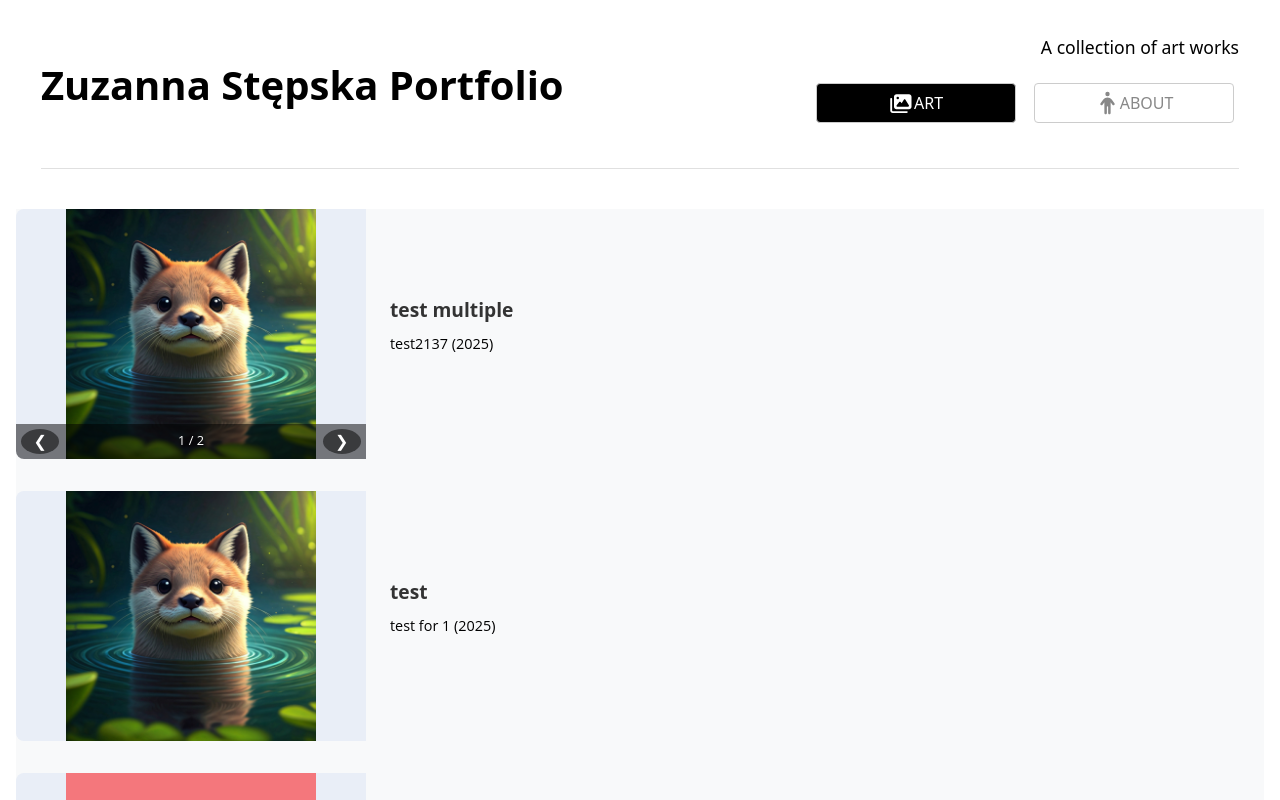
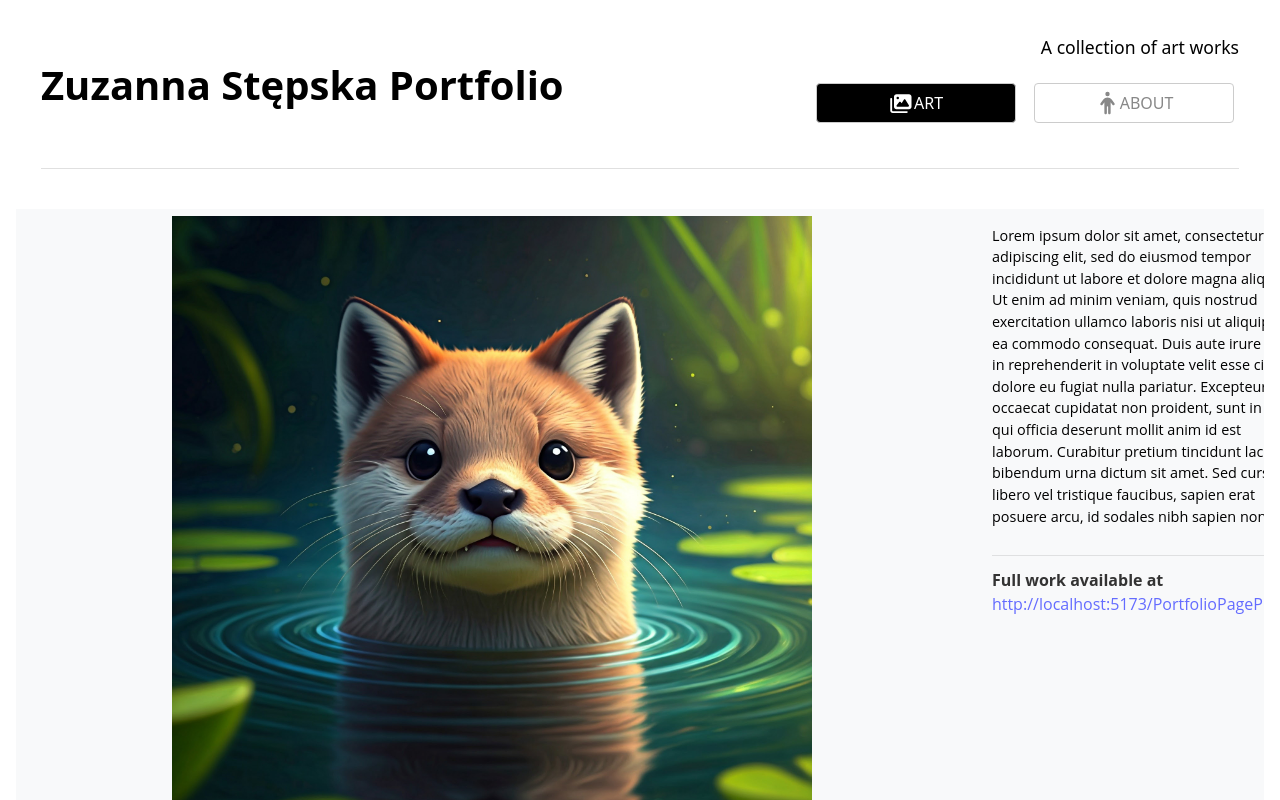
Before and after one commit to JNeubau/PortfolioPageProject, a React (Vite) app: page /PortfolioPageProject/addNewArt in a window 1280 px wide. Both pictures are taken after a click on the button "Back to Main Page". Shown: the top 800 px of the page. Built offline with nearby package versions, Linux system fonts and the light colour scheme; no server answers.

Commit message:
change visiblity and fields in submition page

```diff
--- a/src/AddArtPage.jsx
+++ b/src/AddArtPage.jsx
@@ -14,8 +14,9 @@ function AddArtPage() {
     const navigate = useNavigate();
     const fileInputRef = useRef(null);
     const [formData, setFormData] = useState({
-        title: '',
+        // title: '',
         description: '',
+        link: '',
         year: DEFAULTS.YEAR,
         images: []
     });
@@ -171,8 +172,13 @@ function AddArtPage() {
         e.preventDefault();
 
         // Validate form using validation rules from parameters
-        if (!formData.title.trim() || formData.title.length < VALIDATION.MIN_TITLE_LENGTH) {
-            alert(TEXT.MESSAGES.TITLE_REQUIRED);
+        // if (!formData.title.trim() || formData.title.length < VALIDATION.MIN_TITLE_LENGTH) {
+        //     alert(TEXT.MESSAGES.TITLE_REQUIRED);
+        //     return;
+        // }
+
+        if (formData.link.trim() && formData.link.length > VALIDATION.MAX_LINK_LENGTH) {
+            alert(TEXT.MESSAGES.LINK_TOO_LONG);
             return;
         }
 
@@ -214,7 +220,8 @@ function AddArtPage() {
         // Create a new artwork object with the form data
         const newArtwork = {
             id: Date.now().toString(), // Generate a unique ID using timestamp
-            title: formData.title,
+            // title: formData.title,
+            link: formData.link,
             description: formData.description,
             year: formData.year,
             images: imageResults,
@@ -226,7 +233,8 @@ function AddArtPage() {
 
         if (saveResult) {
             // Show success message
-            alert(TEXT.MESSAGES.SUBMISSION_SUCCESS(formData.title));
+            alert(TEXT.MESSAGES.SUBMISSION_SUCCESS);
+            // alert(TEXT.MESSAGES.SUBMISSION_SUCCESS(formData.title));
 
             // Navigate back to home page
             navigate('/');
@@ -245,7 +253,7 @@ function AddArtPage() {
             <p>{TEXT.ADD_ART_SUBTITLE}</p>
 
             <form onSubmit={handleSubmit}>
-                <div className="form-group">
+                {/* <div className="form-group">
                     <label htmlFor="title">{TEXT.FORM_LABELS.TITLE}</label>
                     <input
                         type="text"
@@ -258,7 +266,7 @@ function AddArtPage() {
                         maxLength={VALIDATION.MAX_TITLE_LENGTH}
                         placeholder={TEXT.FORM_PLACEHOLDERS.TITLE}
                     />
-                </div>
+                </div> */}
 
                 <div className="form-group">
                     <label htmlFor="description">{TEXT.FORM_LABELS.DESCRIPTION}</label>
@@ -270,6 +278,19 @@ function AddArtPage() {
                         rows="4"
                         maxLength={VALIDATION.MAX_DESCRIPTION_LENGTH}
                         placeholder={TEXT.FORM_PLACEHOLDERS.DESCRIPTION}
+                    />
+                </div>
+
+                <div className="form-group">
+                    <label htmlFor="link">{TEXT.FORM_LABELS.LINK}</label>
+                    <textarea
+                        id="link"
+                        name="link"
+                        value={formData.link}
+                        onChange={handleChange}
+                        // rows="4"
+                        maxLength={VALIDATION.MAX_LINK_LENGTH}
+                        placeholder={TEXT.FORM_PLACEHOLDERS.LINK}
                     />
                 </div>
 
--- a/src/App.css
+++ b/src/App.css
@@ -214,16 +214,26 @@
 @media (min-width: 768px) {
   .gallery-item.horizontal-layout {
     flex-direction: row;
-    height: 250px;
+    /* let the card height be determined by its content (the image) */
+    height: auto;
+    align-items: flex-start; /* allow image to dictate height */
   }
 
+  /* Make image take ~75% and content ~25% on desktop */
   .gallery-item.horizontal-layout .item-image-container {
-    flex: 0 0 350px;
+    flex: 0 0 75%;
+    max-width: 75%;
+    height: auto;
+    display: flex;
+    align-items: center;
+    justify-content: center;
+    padding: 0.5rem;
   }
 
   .gallery-item.horizontal-layout .item-content {
-    flex: 1;
-    padding: 1.5rem;
+    flex: 0 0 25%;
+    max-width: 25%;
+    padding: 1rem 1.5rem;
     display: flex;
     flex-direction: column;
     justify-content: center;
@@ -232,17 +242,30 @@
 }
 
 .item-image-container {
+  /* default preview size on mobile */
   height: 250px;
   width: 100%;
 }
 
 .item-image {
   height: 100%;
-  background-color: #e9eef7;
+  background-color: var(--art-bg-color);
   border-bottom: 1px solid var(--art-border-color);
   position: relative;
   overflow: hidden;
   cursor: pointer;
+  display: flex;
+  align-items: center;
+  justify-content: center;
+}
+
+.card-image {
+  display: block;
+  max-width: 100%;
+  height: auto;
+  object-fit: contain;
+  /* limit the card image to viewport so the card can grow but not overflow */
+  max-height: 80vh;
 }
 
 .placeholder {
--- a/src/ArtLayoutPage.jsx
+++ b/src/ArtLayoutPage.jsx
@@ -75,7 +75,9 @@ function ArtLayoutPage() {
             <GalleryCard
               key={artwork.id}
               title={artwork.title}
-              description={`${artwork.description} (${artwork.year})`}
+              link={artwork.link}
+              year={artwork.year}
+              description={artwork.description}
               images={artwork.images}
               imageData={artwork.imageData}
             />
--- a/src/GalleryCard.jsx
+++ b/src/GalleryCard.jsx
@@ -1,9 +1,11 @@
-import { useState } from 'react';
+import { useState, useRef, useEffect } from 'react';
 import './App.css';
 
-function GalleryCard({ id, title, description, images, imageData }) {
+function GalleryCard({ id, title, description, year, link, images, imageData }) {
     const [currentImageIndex, setCurrentImageIndex] = useState(0);
     const [showFullImage, setShowFullImage] = useState(false);
+    const imageContainerRef = useRef(null);
+    const [containerHeight, setContainerHeight] = useState(null);
 
     // Handle both new format (images array) and old format (imageData string)
     const hasMultipleImages = images && Array.isArray(images) && images.length > 0;
@@ -38,16 +40,64 @@ function GalleryCard({ id, title, description, images, imageData }) {
 
     const currentImageData = hasMultipleImages ? images[currentImageIndex].imageData : singleImageData;
 
+    useEffect(() => {
+        let mounted = true;
+        const computeHeights = async () => {
+            if (!hasMultipleImages || !imageContainerRef.current || !images || images.length === 0) {
+                if (mounted) setContainerHeight(null);
+                return;
+            }
+
+            const containerWidth = imageContainerRef.current.clientWidth || imageContainerRef.current.offsetWidth || 0;
+            if (containerWidth === 0) return;
+
+            const loadPromises = images.map(img => new Promise((resolve) => {
+                const src = img.imageData || img;
+                const tmp = new Image();
+                tmp.onload = () => resolve({ w: tmp.naturalWidth, h: tmp.naturalHeight, src });
+                tmp.onerror = () => resolve({ w: 0, h: 0, src });
+                tmp.src = src;
+            }));
+
+            try {
+                const results = await Promise.all(loadPromises);
+                let maxDisplayH = 0;
+                for (const r of results) {
+                    if (!r.w || !r.h) continue;
+                    const displayH = r.h * (containerWidth / r.w);
+                    if (displayH > maxDisplayH) maxDisplayH = displayH;
+                }
+
+                const maxViewport = window.innerHeight * 0.8;
+                if (maxDisplayH > maxViewport) maxDisplayH = maxViewport;
+
+                if (mounted) setContainerHeight(Math.round(maxDisplayH) || null);
+            } catch (e) {
+                if (mounted) setContainerHeight(null);
+            }
+        };
+
+        computeHeights();
+
+        const handleResize = () => {
+            computeHeights();
+        };
+
+        window.addEventListener('resize', handleResize);
+        return () => { mounted = false; window.removeEventListener('resize', handleResize); };
+    }, [images, hasMultipleImages]);
+
     return (
         <>
             <div className="gallery-item horizontal-layout">
-                <div className="item-image-container">
+                <div className="item-image-container" ref={imageContainerRef} style={hasMultipleImages && containerHeight ? { height: `${containerHeight}px` } : undefined}>
                     {currentImageData ? (
                         <div className="item-image" onClick={toggleFullImage}>
                             <img
                                 src={currentImageData}
                                 alt={title}
-                                style={{ width: '100%', height: '100%', objectFit: 'contain' }}
+                                className="card-image"
+                                style={hasMultipleImages ? { height: '100%', width: 'auto' } : undefined}
                             />
 
                             {hasMultipleImages && images.length > 1 && (
@@ -69,8 +119,16 @@ function GalleryCard({ id, title, description, images, imageData }) {
                     )}
                 </div>
                 <div className="item-content">
-                    <h3>{title}</h3>
+                    {/* <h3>{title}</h3> */}
                     <p>{description}</p>
+                    {link && (
+                        <footer style={{fontWeight: 'bold'}}>
+                            <hr style={{ border: 'none', borderTop: '1px solid rgba(0,0,0,0.1)', margin: '12px 0' }} />
+                            <span>Full work available at <br/>
+                                <a href={link} target="_blank" rel="noopener noreferrer">{link}</a>
+                            </span>
+                        </footer>
+                    )}
                 </div>
             </div>
 
--- a/src/config/parameters.js
+++ b/src/config/parameters.js
@@ -50,6 +50,7 @@ export const BREAKPOINTS = {
 export const VALIDATION = {
   MIN_TITLE_LENGTH: 3,
   MAX_TITLE_LENGTH: 100,
+  MAX_LINK_LENGTH: 100,
   MAX_DESCRIPTION_LENGTH: 1000,
   MIN_YEAR: 2000,
   MAX_YEAR: new Date().getFullYear(),
@@ -89,20 +90,24 @@ export const TEXT = {
     TITLE: 'Artwork Title',
     DESCRIPTION: 'Description',
     YEAR: 'Year Created',
-    IMAGES: 'Upload Images'
+    IMAGES: 'Upload Images',
+    LINK: 'Link to Full Work (optional)'
   },
 
   // Form placeholders
   FORM_PLACEHOLDERS: {
     TITLE: 'Enter the title of your artwork',
     DESCRIPTION: 'Describe your artwork, techniques used, inspiration, etc.',
-    FILE_UPLOAD: 'Choose files or drop them here'
+    FILE_UPLOAD: 'Choose files or drop them here',
+    LINK: 'Enter a URL to view the full artwork online (optional)'
   },
 
   // Success/error messages
   MESSAGES: {
-    SUBMISSION_SUCCESS: (title) => `Art "${title}" submitted successfully!`,
+    SUBMISSION_SUCCESS:  `Art submitted successfully!`,
+    // SUBMISSION_SUCCESS: (title) => `Art "${title}" submitted successfully!`,
     TITLE_REQUIRED: 'Please enter a title for your artwork',
+    LINK_TOO_LONG: 'This link is too long.',
     IMAGE_REQUIRED: 'Please upload at least one image of your artwork',
     INVALID_IMAGE_TYPE: 'Please upload a valid image file (JPEG, PNG, GIF, or WebP)',
     IMAGE_TOO_LARGE: 'Image size exceeds the maximum allowed (5MB)'
```
Also changed, not shown: src/assets/data.json.
